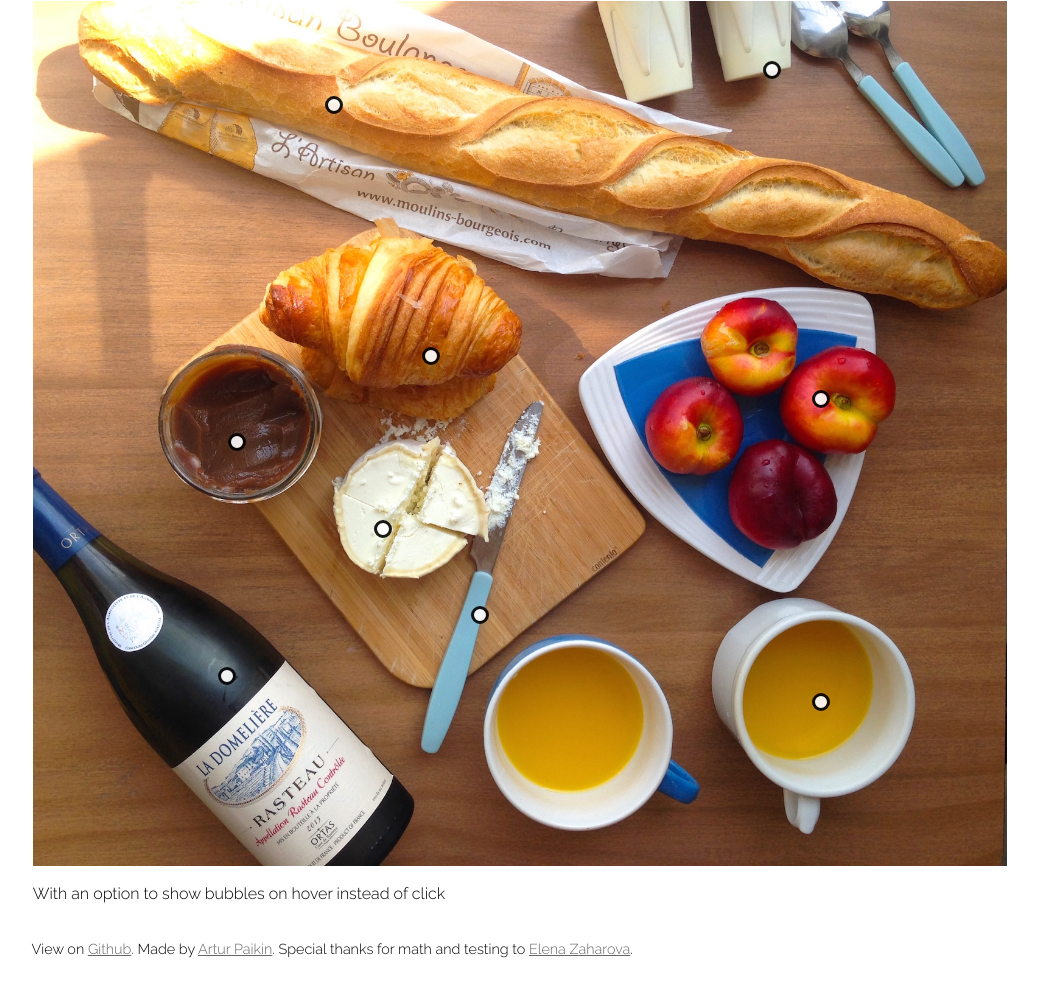
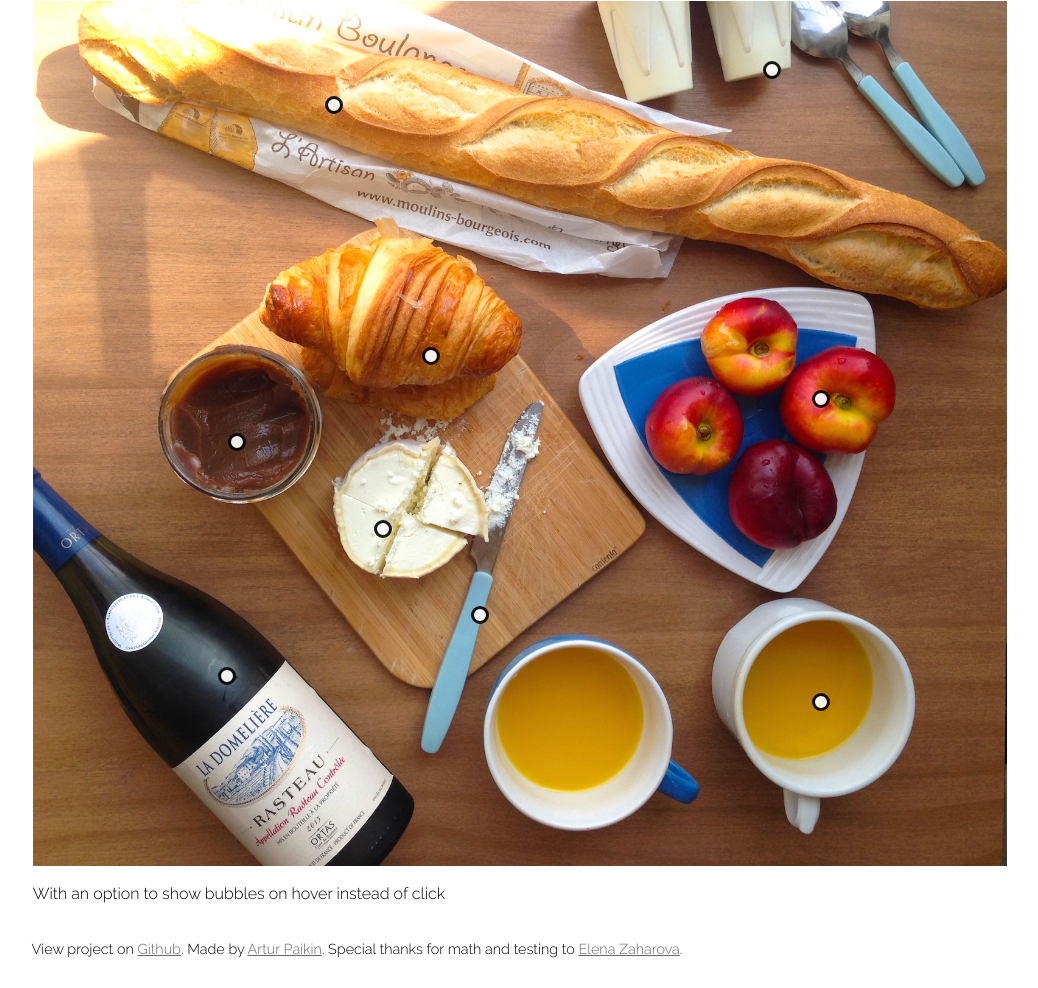
Before and after one commit to arturi/labelmaker, a plain HTML site: page index.html in a window 1280 px wide. Shown: the part 2001-2989 px from the top of the page, without its empty margins (120-1158 px from the left). Drawn offline with nearby package versions, Linux system fonts and the light colour scheme.

Commit message:
Update index.html

```diff
--- a/index.html
+++ b/index.html
@@ -146,7 +146,7 @@
       </div>
 
       <div class="info narrow">
-        View on <a href="/">Github</a>. Made by <a href="http://arturpaikin.com">Artur Paikin</a>. Special thanks for math and testing to <a href="http:/elenazaharova.com">Elena Zaharova</a>.
+        View project on <a href="https://github.com/arturi/labelmaker">Github</a>. Made by <a href="http://arturpaikin.com">Artur Paikin</a>. Special thanks for math and testing to <a href="http:/elenazaharova.com">Elena Zaharova</a>.
       </div>
 
     <script src="http://ajax.googleapis.com/ajax/libs/jquery/2.1.1/jquery.min.js"></script>
```
